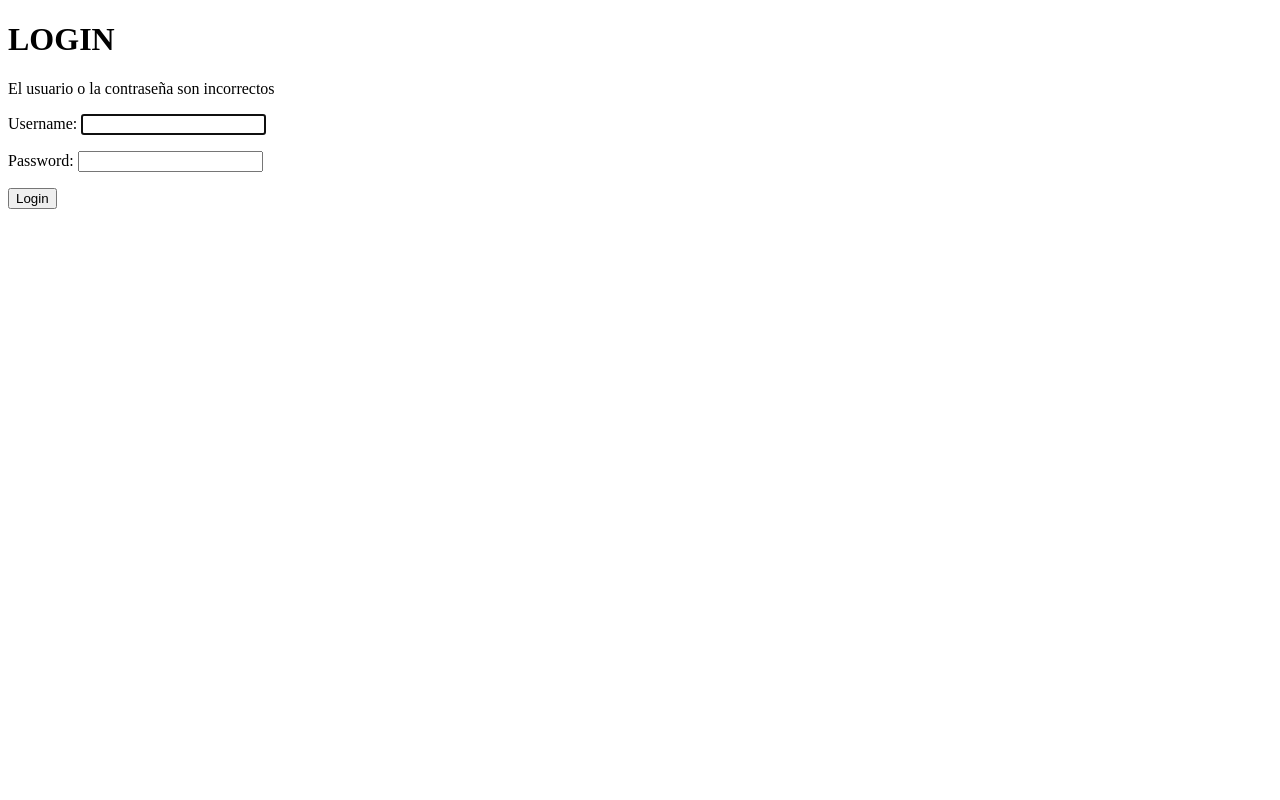
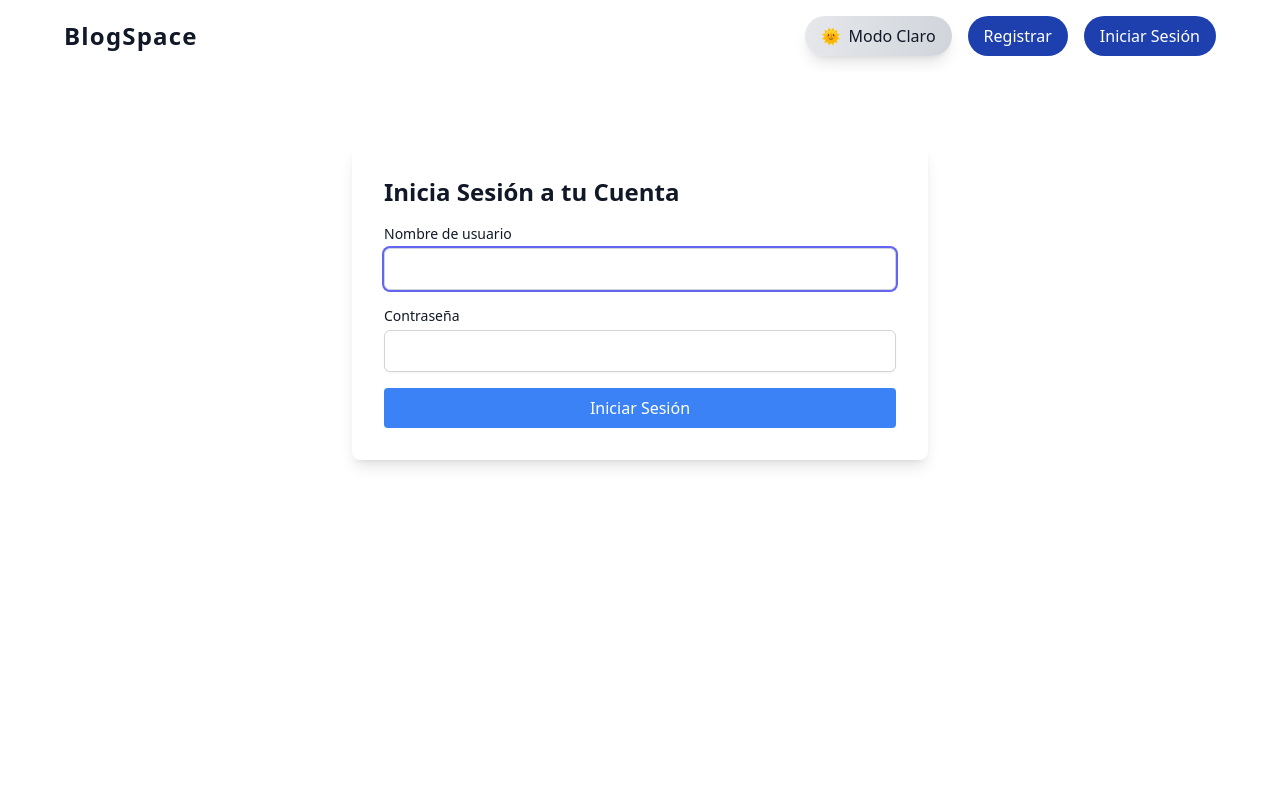
Before and after one commit to brustlinket12/software7, a Django app: page /login/ in a window 1280 px wide. Run offline with Django 5.2, Linux system fonts and the light colour scheme; some libraries are stand-ins or nearby versions.

Commit message:
Creación pagina de Inicio de Sesión
Formulario de inicio de sesión creado
Botones para iniciar sesión hechos

```diff
--- a/blogproject/blogproject/blogapp/templates/blogapp/base.html
+++ b/blogproject/blogproject/blogapp/templates/blogapp/base.html
@@ -1,17 +1,17 @@
 <!DOCTYPE html>
 <html lang="en">
   <head>
-  <meta charset="UTF-8">
-  <meta name="viewport" content="width=device-width, initial-scale=1.0">
+    <meta charset="UTF-8" />
+    <meta name="viewport" content="width=device-width, initial-scale=1.0" />
     <title>Blog and Reviews</title>
     <script src="https://cdn.tailwindcss.com"></script>
     <script>
       tailwind.config = {
-      darkMode: 'class',
+        darkMode: "class",
         theme: {
-        extend: {}
+          extend: {},
         },
-      plugins: []
+        plugins: [],
       };
     </script>
 
@@ -25,21 +25,30 @@
       html {
         transition: background-color 0.5s ease-in-out;
       }
-    html, body {
+      html,
+      body {
         height: 100%;
         scroll-behavior: smooth;
         transition: background-color 0.5s ease-in-out;
       }
       @keyframes fade-in {
-    from { opacity: 0; transform: translateY(10px); }
-    to { opacity: 1; transform: translateY(0); }
+        from {
+          opacity: 0;
+          transform: translateY(10px);
+        }
+        to {
+          opacity: 1;
+          transform: translateY(0);
+        }
       }
 
       .animate-fade-in {
         animation: fade-in 0.6s ease-out;
         will-change: opacity, transform;
       }
-  input:focus, textarea:focus, select:focus {
+      input:focus,
+      textarea:focus,
+      select:focus {
         outline: none;
         box-shadow: 0 0 0 3px rgba(59, 130, 246, 0.5);
         transition: box-shadow 0.3s ease;
@@ -47,71 +56,106 @@
     </style>
   </head>
 
-<body id="body" class="flex flex-col min-h-screen bg-white dark:bg-black text-gray-900 dark:text-white font-sans transition-all duration-700 ease-in-out">
-  <nav class="bg-white dark:bg-gradient-to-r dark:from-gray-900 dark:to-gray-700 shadow-md py-4 px-6 transition-colors">
+  <body
+    id="body"
+    class="flex flex-col min-h-screen bg-white dark:bg-black text-gray-900 dark:text-white font-sans transition-all duration-700 ease-in-out"
+  >
+    <nav
+      class="bg-white dark:bg-gradient-to-r dark:from-gray-900 dark:to-gray-700 shadow-md py-4 px-6 transition-colors"
+    >
       <div class="max-w-6xl mx-auto flex justify-between items-center">
-      <a href="{% url 'blogapp:blog_list' %}" class="text-gray-900 dark:text-white text-2xl font-semibold tracking-wider transition-colors">BlogSpace</a>
+        <a
+          href="{% url 'blogapp:blog_list' %}"
+          class="text-gray-900 dark:text-white text-2xl font-semibold tracking-wider transition-colors"
+          >BlogSpace</a
+        >
         <div class="flex items-center space-x-4">
-        <button onclick="toggleDarkMode()" class="flex items-center gap-2 px-4 py-2 rounded-full bg-gradient-to-r from-gray-200 to-gray-300 dark:from-gray-700 dark:to-gray-800 text-gray-900 dark:text-white hover:scale-105 transition-all duration-300 shadow-lg">
-  <span id="theme-icon" class="transition-transform duration-500 transform">🌞</span>
-  <span id="theme-label" class="transition-opacity duration-500 ease-in-out">Modo Claro</span>
+          <button
+            onclick="toggleDarkMode()"
+            class="flex items-center gap-2 px-4 py-2 rounded-full bg-gradient-to-r from-gray-200 to-gray-300 dark:from-gray-700 dark:to-gray-800 text-gray-900 dark:text-white hover:scale-105 transition-all duration-300 shadow-lg"
+          >
+            <span
+              id="theme-icon"
+              class="transition-transform duration-500 transform"
+              >🌞</span
+            >
+            <span
+              id="theme-label"
+              class="transition-opacity duration-500 ease-in-out"
+              >Modo Claro</span
+            >
           </button>
 
           <a href="{% url 'blogapp:create_user' %}">
-  <button class="bg-blue-800 hover:bg-blue-700 text-white py-2 px-4 rounded-full transition-all duration-300">Registrar</button>
+            <button
+              class="bg-blue-800 hover:bg-blue-700 text-white py-2 px-4 rounded-full transition-all duration-300"
+            >
+              Registrar
+            </button>
+          </a>
+
+          <a href="{% url 'blogapp:login' %}">
+            <button class="bg-blue-800 hover:bg-blue700 text-white py-2 px-4 rounded-full transition-all duration-300"
+            >
+              Iniciar Sesión
+            </button>
           </a>
 
           {% if user.is_authenticated %}
-          <a href="{% url 'blogapp:add_blog' %}" class="bg-blue-500 hover:bg-blue-600 text-white dark:bg-blue-600 dark:hover:bg-blue-700 dark:text-white font-medium py-2 px-4 rounded transition-all duration-500 ease-in-out">New Blog</a>
+          <a
+            href="{% url 'blogapp:add_blog' %}"
+            class="bg-blue-500 hover:bg-blue-600 text-white dark:bg-blue-600 dark:hover:bg-blue-700 dark:text-white font-medium py-2 px-4 rounded transition-all duration-500 ease-in-out"
+            >New Blog</a
+          >
           {% endif %}
         </div>
       </div>
     </nav>
-  <main class="flex-grow w-full bg-white dark:bg-gray-900 transition-all duration-700 ease-in-out">
+    <main
+      class="flex-grow w-full bg-white dark:bg-gray-900 transition-all duration-700 ease-in-out"
+    >
       <div class="max-w-4xl mx-auto px-4 py-8">
-
         {% block content %}{% endblock %}
       </div>
     </main>
 
     <script>
       // Persist dark mode setting
-    document.addEventListener('DOMContentLoaded', () => {
-  const prefersDark = localStorage.getItem('theme') === 'dark';
-  const body = document.getElementById('body');
-  const icon = document.getElementById('theme-icon');
+      document.addEventListener("DOMContentLoaded", () => {
+        const prefersDark = localStorage.getItem("theme") === "dark";
+        const body = document.getElementById("body");
+        const icon = document.getElementById("theme-icon");
         if (prefersDark) {
-  body.classList.add('dark');
-  if (icon) icon.textContent = '🌙';
-  const label = document.getElementById('theme-label');
-  if (label) label.textContent = 'Modo Oscuro';
+          body.classList.add("dark");
+          if (icon) icon.textContent = "🌙";
+          const label = document.getElementById("theme-label");
+          if (label) label.textContent = "Modo Oscuro";
         } else {
-    if (icon) icon.textContent = '🌞';
-  const label = document.getElementById('theme-label');
-  if (label) label.textContent = 'Modo Claro';
+          if (icon) icon.textContent = "🌞";
+          const label = document.getElementById("theme-label");
+          if (label) label.textContent = "Modo Claro";
         }
       });
 
       function toggleDarkMode() {
-  const body = document.getElementById('body');
-  const icon = document.getElementById('theme-icon');
-  const isDark = body.classList.toggle('dark');
-  localStorage.setItem('theme', isDark ? 'dark' : 'light');
+        const body = document.getElementById("body");
+        const icon = document.getElementById("theme-icon");
+        const isDark = body.classList.toggle("dark");
+        localStorage.setItem("theme", isDark ? "dark" : "light");
         if (icon) {
-  icon.classList.add('rotate-180');
+          icon.classList.add("rotate-180");
           setTimeout(() => {
-    icon.textContent = isDark ? '🌙' : '🌞';
-    const label = document.getElementById('theme-label');
+            icon.textContent = isDark ? "🌙" : "🌞";
+            const label = document.getElementById("theme-label");
             if (label) label.style.opacity = 0;
             setTimeout(() => {
-      label.textContent = isDark ? 'Modo Oscuro' : 'Modo Claro';
+              label.textContent = isDark ? "Modo Oscuro" : "Modo Claro";
               label.style.opacity = 1;
             }, 250);
-    icon.classList.remove('rotate-180');
+            icon.classList.remove("rotate-180");
           }, 250);
         }
       }
-
     </script>
   </body>
 </html>
--- a/blogproject/blogproject/blogapp/templates/blogapp/login.html
+++ b/blogproject/blogproject/blogapp/templates/blogapp/login.html
@@ -1,20 +1,47 @@
-<!DOCTYPE html>
-<html lang="en">
-<head>
-    <meta charset="UTF-8">
-    <meta name="viewport" content="width=device-width, initial-scale=1.0">
-    <title>Login</title>
-</head>
-<body>
-    <h1>LOGIN</h1>
+{% extends 'base.html' %}
+{% load widget_tweaks %}
+{% block content %}
+    <div class="max-w-xl mx-auto bg-white dark:bg-gray-800 p-8 rounded-lg shadow-lg mt-10">
+        <h2 class="text-2xl font-semibold text-gray-900 dark:text-white mb-4">Inicia Sesión a tu Cuenta</h2>
 
-    {{error}}
-    <form action="/login/" method="POST">
-        {% csrf_token %}
-        {{form.as_p}}
-        <button>
-            Login
-        </button>
-    </form>
-</body>
-</html>
+
+        <form method="POST">
+            {% csrf_token %}
+
+            <!-- username -->
+            <div class="mb-4">
+                <label for="{{ form.username.id_for_label }}" class="block text-sm font-medium text-gray-900 dark:text-white">Nombre de usuario</label>
+                {{ form.username|add_class:"mt-1 block w-full px-3 py-2 border border-gray-300 rounded-md shadow-sm focus:outline-none focus:ring-2 focus:ring-indigo-500" }}
+                {% for error in form.username.errors %}
+                    <div class="text-sm text-red-600">{{ error }}</div>
+                {% endfor %}
+            </div>
+
+            <!-- password -->
+            <div class="mb-4">
+                <label for="{{ form.password.id_for_label }}" class="block text-sm font-medium text-gray-900 dark:text-white">Contraseña</label>
+                {{ form.password|add_class:"mt-1 block w-full px-3 py-2 border border-gray-300 rounded-md shadow-sm focus:outline-none focus:ring-2 focus:ring-indigo-500" }}
+                {% for error in form.password.errors %}
+                    <div class="text-sm text-red-600">{{ error }}</div>
+                {% endfor %}
+            </div>
+
+            <button type="submit" class="w-full bg-blue-500 hover:bg-blue-600 text-white py-2 px-4 rounded focus:outline-none focus:ring-2 focus:ring-blue-500 focus:ring-opacity-50">
+                Iniciar Sesión
+            </button>
+        </form>
+
+        <!-- verificar validez del forms -->
+        {% if form.errors %}
+            <div class="mt-4">
+                <ul class="text-sm text-red-600">
+                    {% for field in form %}
+                        {% for error in field.errors %}
+                            <li>{{ error }}</li>
+                        {% endfor %}
+                    {% endfor %}
+                </ul>
+            </div>
+        {% endif %}
+    </div>
+{% endblock %}
```
Also changed, not shown: blogproject/blogproject/db.sqlite3. Lines whose indentation alone changed are shown as unchanged.
